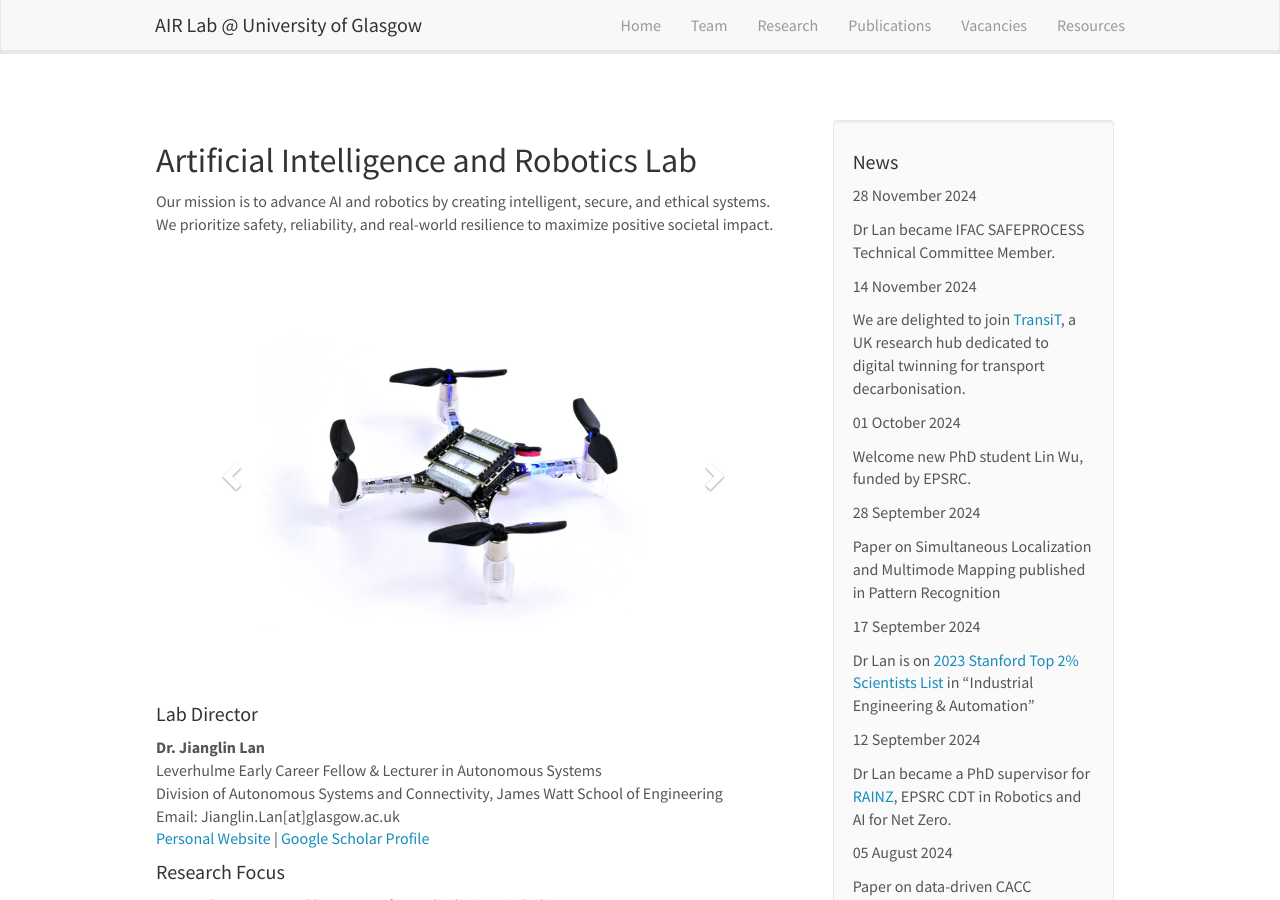
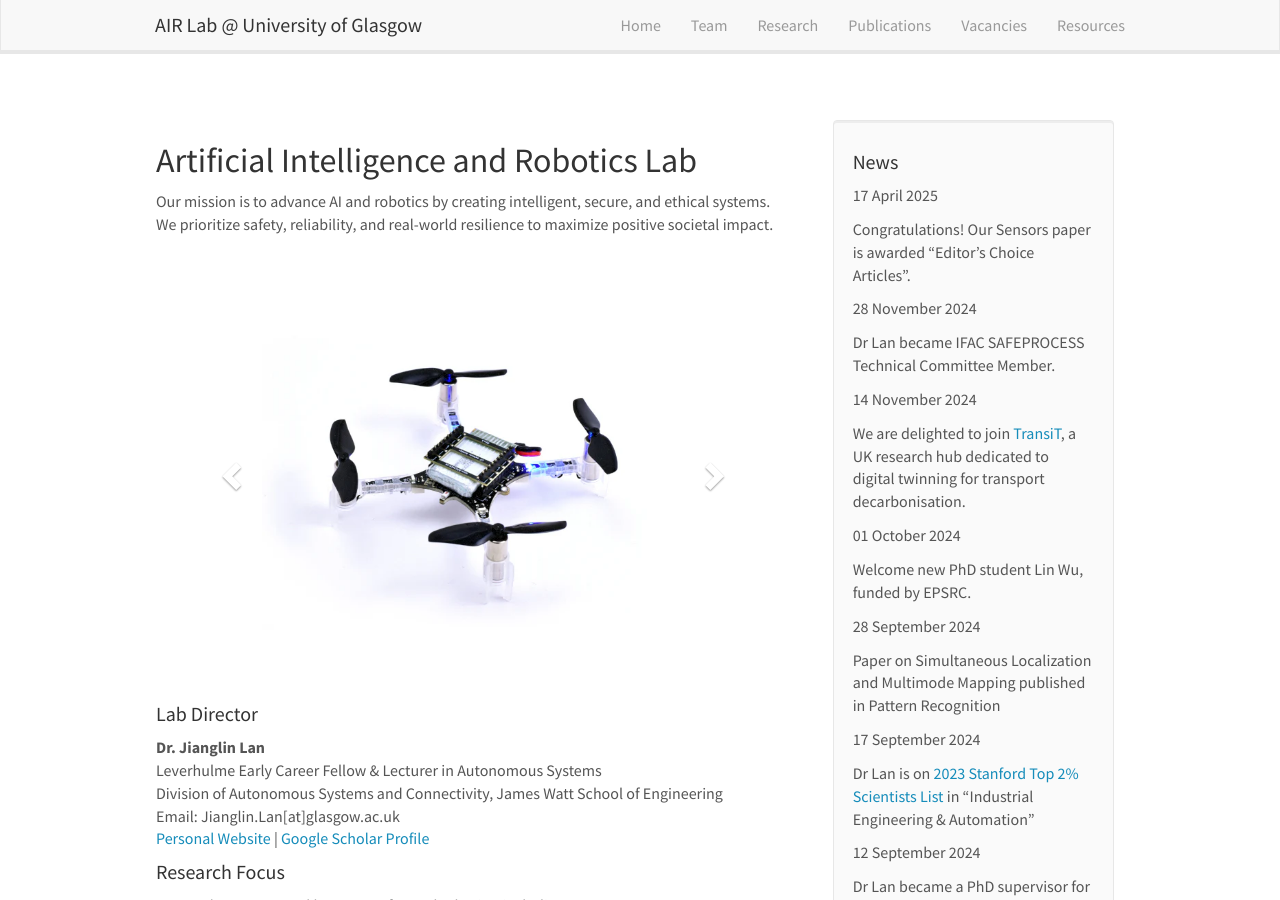
Before and after one commit to AIR-Lan/AIR-Lab, a Jekyll site: the page built from _pages/home.md, in a window 1280 px wide and 900 px high. Built offline with Jekyll 4.4.1, drawn with Linux system fonts in a browser that asks for light colours; nearby versions of some CDN libraries.

Commit message:
Update news.yml

```diff
--- a/_data/news.yml
+++ b/_data/news.yml
@@ -1,3 +1,6 @@
+- date: 17 April 2025
+  headline: Congratulations! Our Sensors paper is awarded "Editor's Choice Articles".
+
 - date: 28 November 2024
   headline: Dr Lan became IFAC SAFEPROCESS Technical Committee Member.
 
```
